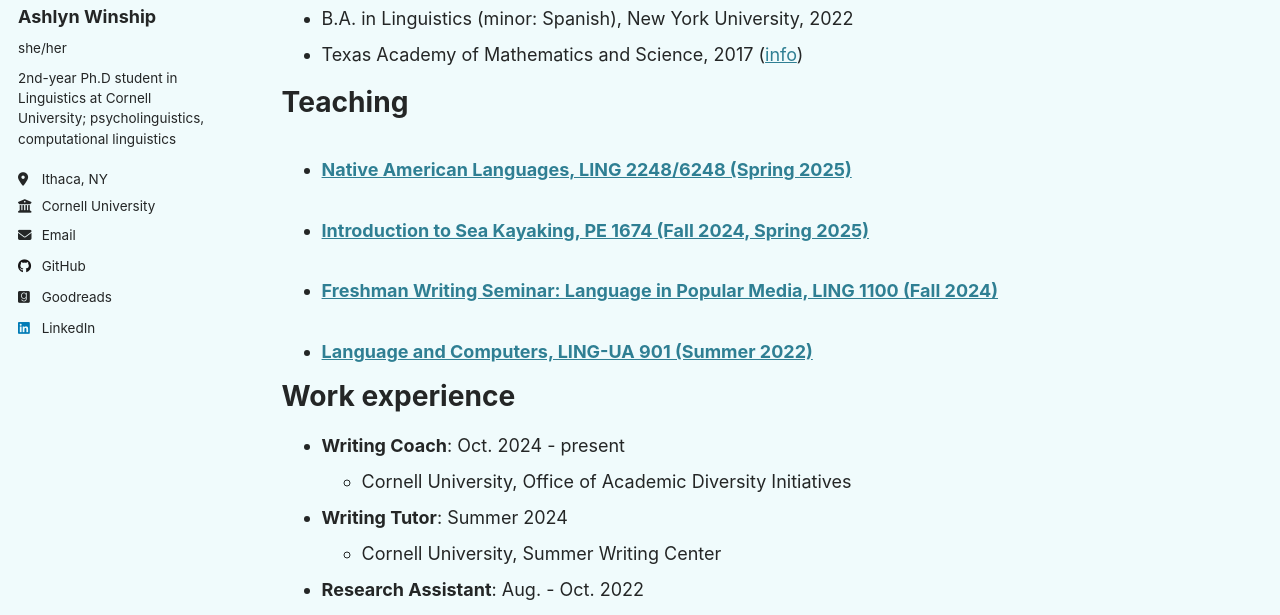
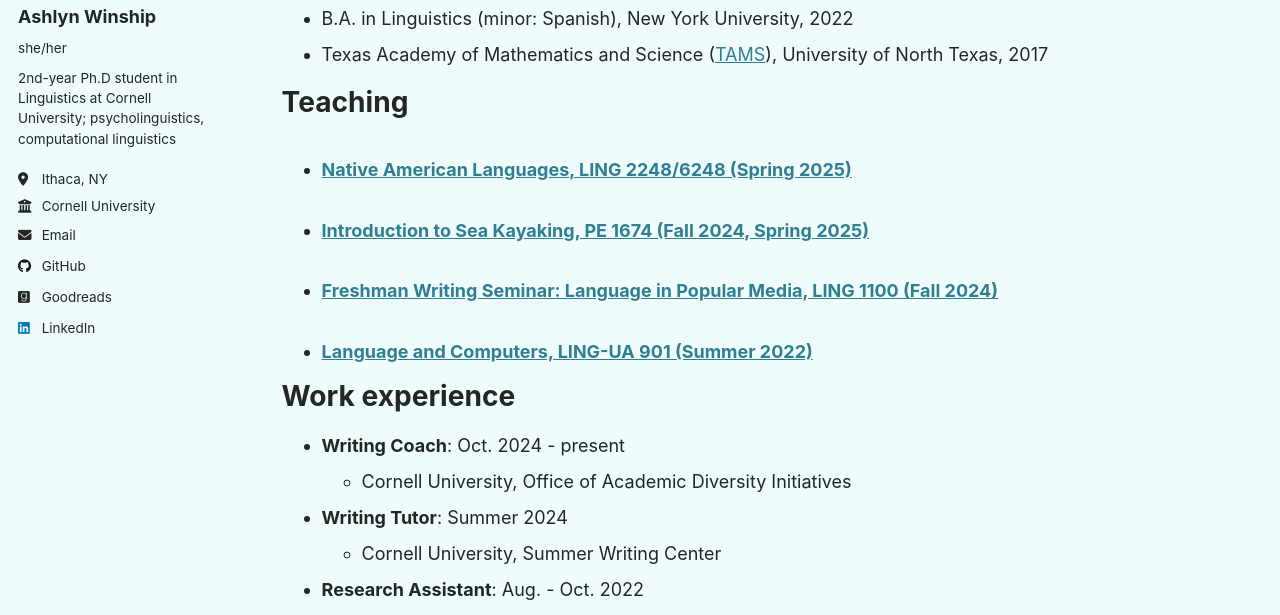
Before and after one commit to ashlynwinship/ashlynwinship.github.io, a Jekyll site: the page built from _pages/cv.md, in a window 1280 px wide and 900 px high, cut to the strip 285-900 px from the top of the window. Built offline with Jekyll 4.4.1, drawn with Linux system fonts in a browser that asks for light colours.

Commit message:
Update cv.md

```diff
--- a/_pages/cv.md
+++ b/_pages/cv.md
@@ -15,7 +15,7 @@ Education
 ======
 * Ph.D in Linguistics (minor: Cognitive Science), Cornell University, expected 2028
 * B.A. in Linguistics (minor: Spanish), New York University, 2022
-* Texas Academy of Mathematics and Science, 2017 (<a target="_blank" rel="noopener" href="https://tams.unt.edu/">info</a>)
+* Texas Academy of Mathematics and Science (<a target="_blank" rel="noopener" href="https://tams.unt.edu/">TAMS</a>), University of North Texas, 2017
 
 
 <!-- Publications
```
